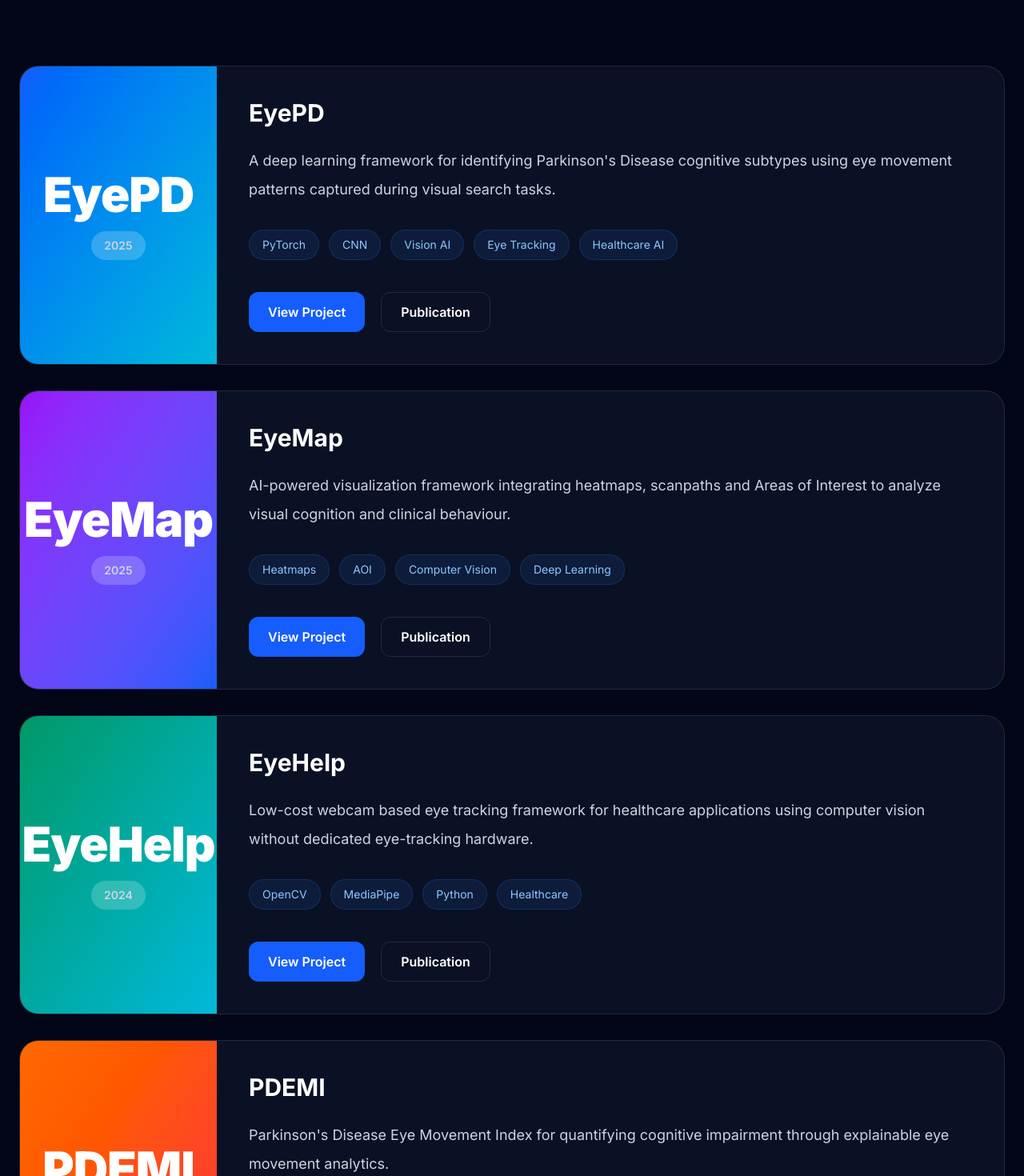
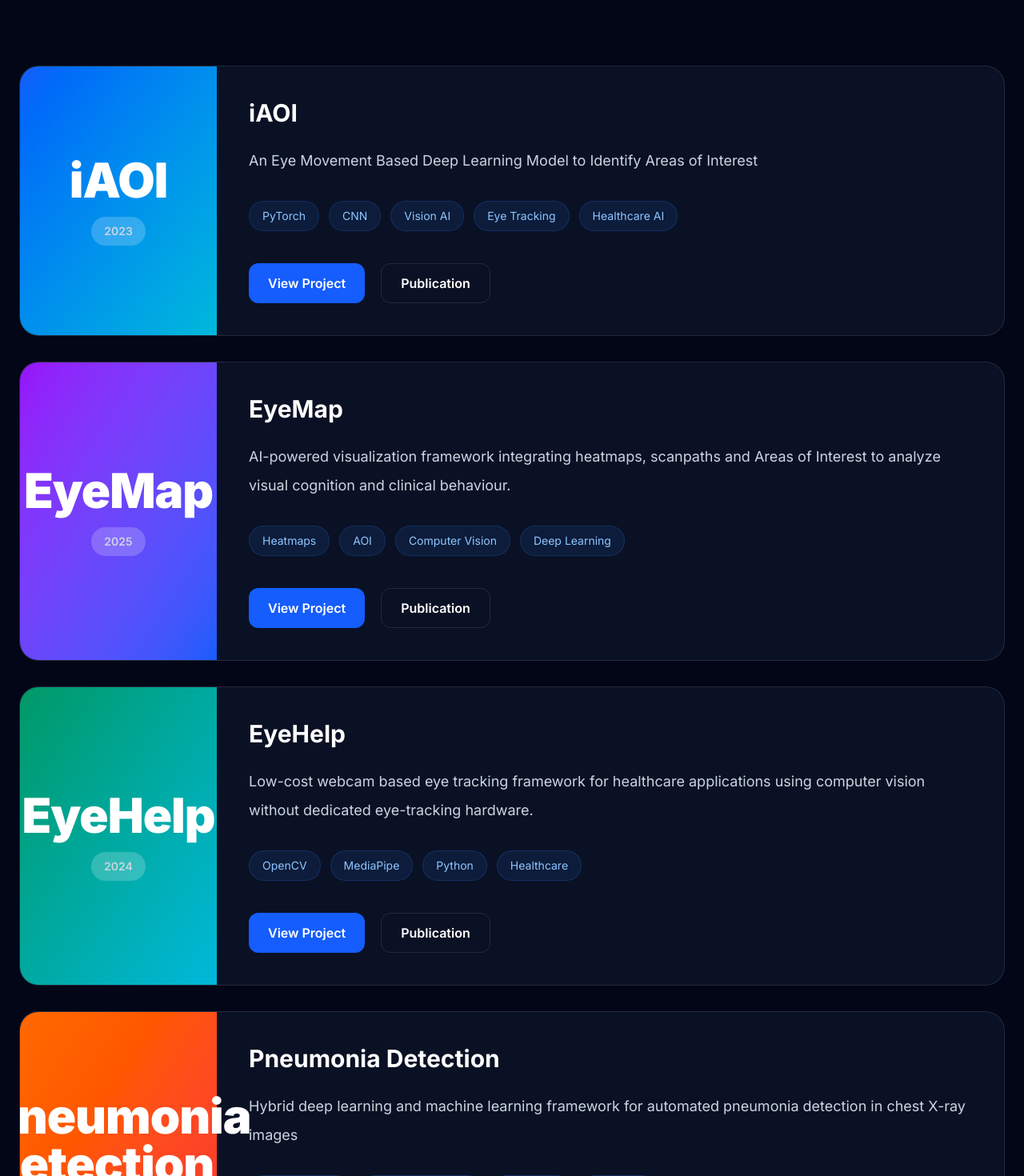
Before and after one commit to akshayshantharam/akshayshantharam.github.io, a Next.js app: page / in a window 1280 px wide. Shown: the part 4700-6170 px from the top of the page at 80% size. Built offline with nearby package versions, Linux system fonts and the light colour scheme.

Commit message:
Update FeaturedProjects.tsx

```diff
--- a/components/FeaturedProjects.tsx
+++ b/components/FeaturedProjects.tsx
@@ -2,10 +2,10 @@
 
 const projects = [
   {
-    title: "EyePD",
-    year: "2025",
+    title: "iAOI",
+    year: "2023",
     description:
-      "A deep learning framework for identifying Parkinson's Disease cognitive subtypes using eye movement patterns captured during visual search tasks.",
+      "An Eye Movement Based Deep Learning Model to Identify Areas of Interest",
 
     tech: [
       "PyTorch",
@@ -51,10 +51,10 @@ const projects = [
   },
 
   {
-    title: "PDEMI",
+    title: "Pneumonia Detection",
     year: "2025",
     description:
-      "Parkinson's Disease Eye Movement Index for quantifying cognitive impairment through explainable eye movement analytics.",
+      "Hybrid deep learning and machine learning framework for automated pneumonia detection in chest X-ray images",
 
     tech: [
       "Explainable AI",
```
